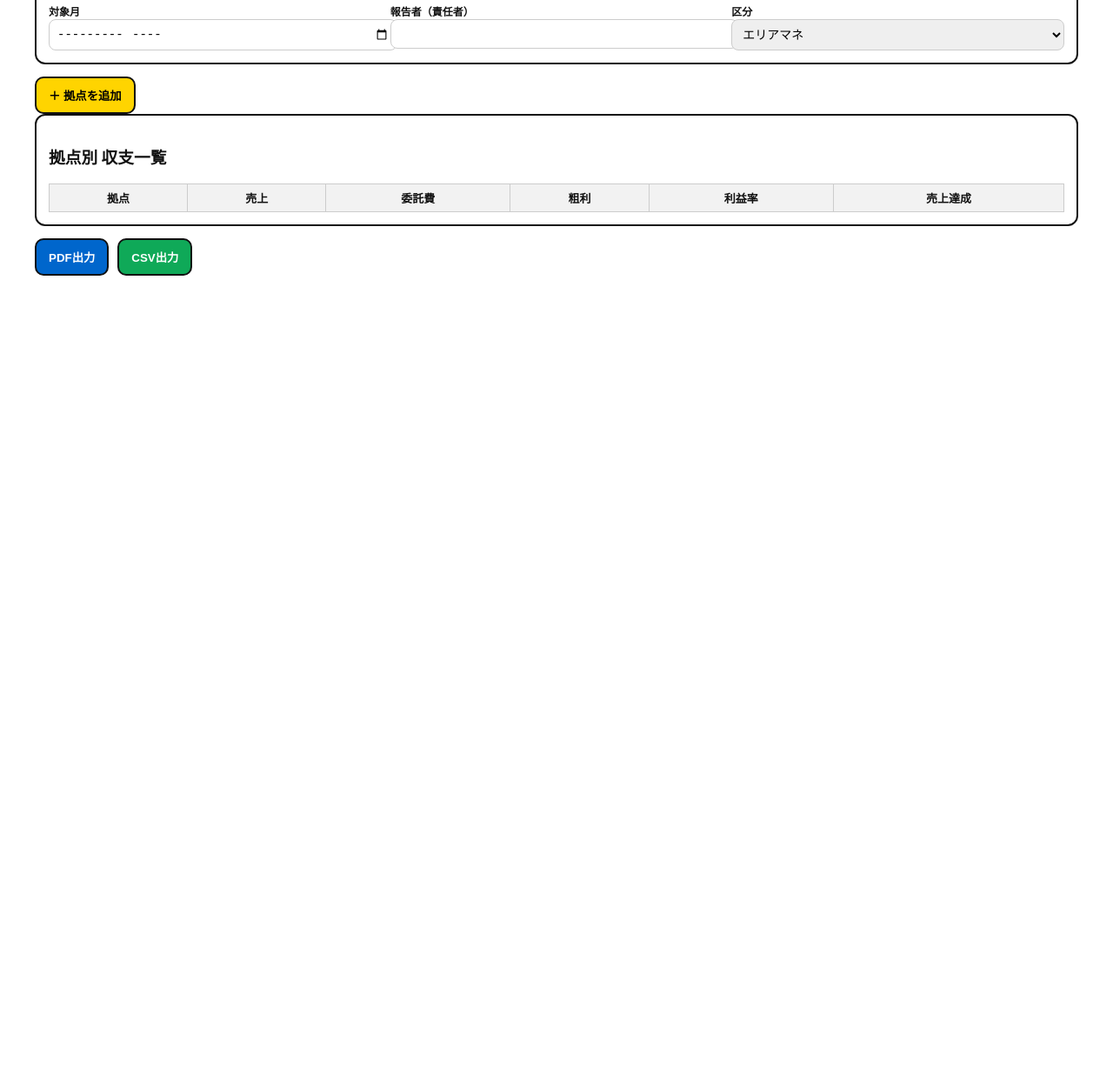
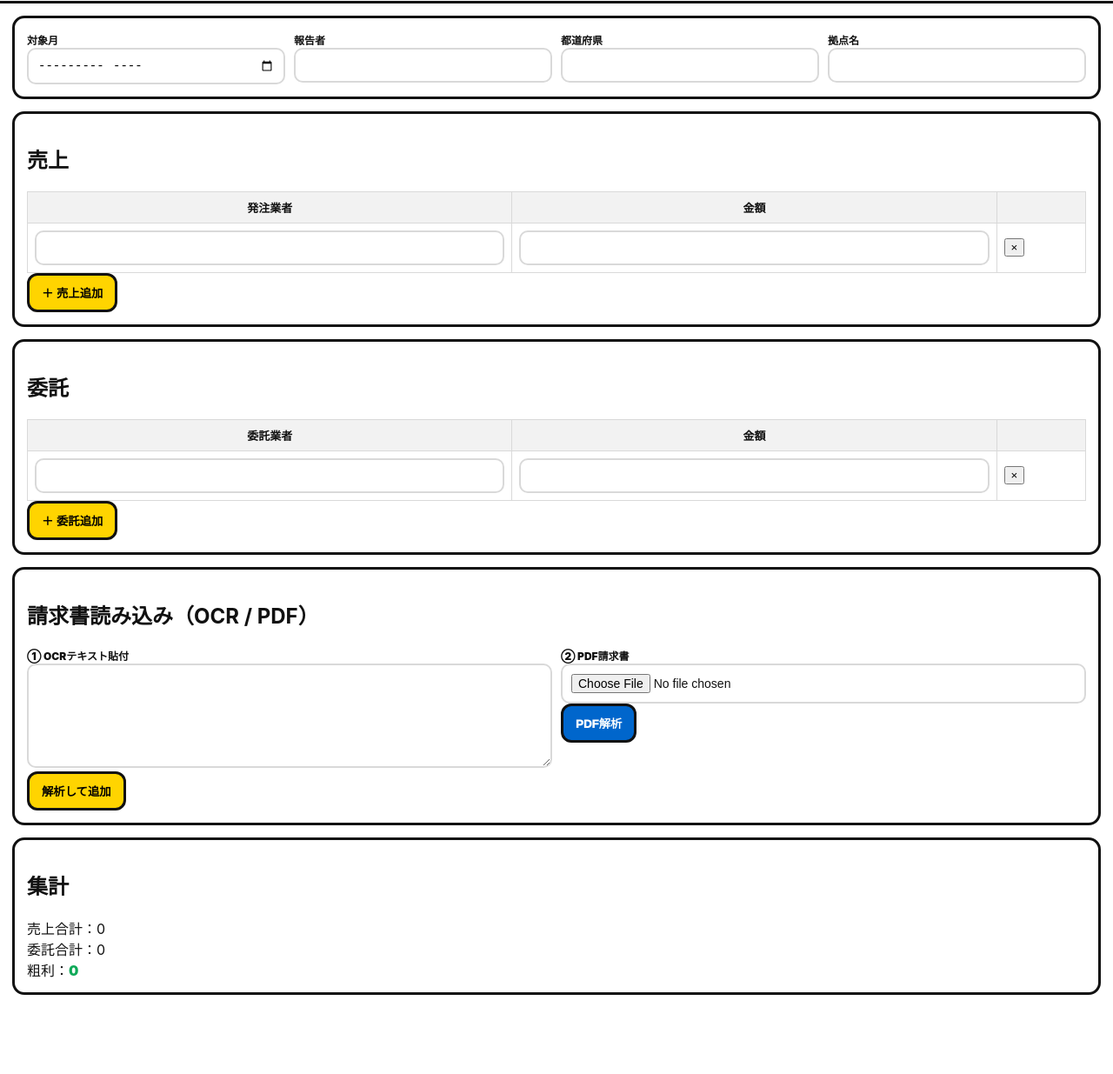
Before and after one commit to ofagroup2020-gif/ofa-uriage-kanri, a plain HTML site: page index.html in a window 1280 px wide. Shown: the part 71-1306 px from the top of the page at 87% size. Before the commit the page ends 800 px from the top, so only its background shows below. Drawn offline with Linux system fonts and the light colour scheme.

Commit message:
Update index.html

```diff
--- a/index.html
+++ b/index.html
@@ -1,253 +1,246 @@
-<!DOCTYPE html>
+<!doctype html>
 <html lang="ja">
 <head>
-<meta charset="UTF-8">
-<meta name="viewport" content="width=device-width, initial-scale=1">
-<title>OFA 拠点別 月次収支管理</title>
+  <meta charset="utf-8" />
+  <meta name="viewport" content="width=device-width,initial-scale=1" />
+  <title>OFA 拠点売上 月次管理（請求書OCR/PDF対応）</title>
+
+  <!-- PDF.js -->
+  <script src="https://cdnjs.cloudflare.com/ajax/libs/pdf.js/4.2.67/pdf.min.js"></script>
 
   <style>
     :root{
+      --yellow:#FFD400;
       --black:#111;
-  --yellow:#FFD400;
       --red:#E60012;
       --green:#0FA958;
       --blue:#0066CC;
-  --border:#ccc;
+      --border:#d9d9d9;
+      --muted:#666;
     }
+    *{box-sizing:border-box}
     body{
       margin:0;
       font-family:-apple-system,BlinkMacSystemFont,"Segoe UI","Noto Sans JP",sans-serif;
       background:#fff;
-  color:var(--black);
+      color:#111;
     }
-.wrap{max-width:1200px;margin:auto;padding:16px 14px 120px}
-h1{margin:0 0 12px;font-size:20px;font-weight:900}
+    .wrap{max-width:1280px;margin:auto;padding:14px 14px 120px}
+
+    /* header */
+    .topbar{
+      position:sticky;top:0;z-index:10;
+      background:#fff;border-bottom:3px solid var(--black);
+      margin:-14px -14px 14px;padding:12px;
+      display:flex;gap:10px;align-items:center;justify-content:space-between;flex-wrap:wrap;
+    }
+    .brand{display:flex;gap:10px;align-items:center}
+    .logo{
+      width:48px;height:48px;border-radius:12px;
+      background:var(--yellow);border:3px solid var(--black);
+      display:grid;place-items:center;font-weight:1000;
+    }
+    h1{margin:0;font-size:18px;font-weight:1000}
+    .sub{font-size:12px;color:var(--muted);font-weight:800}
+
+    .btn{
+      border:3px solid var(--black);
+      border-radius:12px;padding:10px 14px;
+      font-weight:1000;cursor:pointer;background:#f5f5f5;
+    }
+    .btn-yellow{background:var(--yellow)}
+    .btn-blue{background:var(--blue);color:#fff}
+    .btn-green{background:var(--green);color:#fff}
+    .btn-red{background:var(--red);color:#fff}
+
     .card{
-  border:2px solid var(--black);
-  border-radius:12px;
-  padding:14px;
-  margin-bottom:14px;
+      border:3px solid var(--black);
+      border-radius:14px;padding:14px;margin-bottom:14px;
     }
-label{font-size:12px;font-weight:900}
+    label{font-size:12px;font-weight:1000}
     input,select,textarea{
-  width:100%;
-  padding:8px;
-  border-radius:8px;
-  border:1px solid var(--border);
-  font-size:14px;
+      width:100%;padding:10px;border-radius:10px;
+      border:2px solid var(--border);font-size:14px;
     }
-button{
-  padding:10px 14px;
-  border-radius:10px;
-  border:2px solid var(--black);
-  font-weight:900;
-  cursor:pointer;
-}
-.yellow{background:var(--yellow)}
-.green{background:var(--green);color:#fff}
-.red{background:var(--red);color:#fff}
-.blue{background:var(--blue);color:#fff}
-.gray{background:#eee}
-
+    textarea{min-height:120px}
     .row{display:grid;gap:10px}
     @media(min-width:900px){
       .cols2{grid-template-columns:1fr 1fr}
       .cols3{grid-template-columns:1fr 1fr 1fr}
       .cols4{grid-template-columns:1fr 1fr 1fr 1fr}
     }
-
-table{
-  width:100%;
-  border-collapse:collapse;
-  margin-top:8px;
+    table{width:100%;border-collapse:collapse;font-size:13px}
+    th,td{border:1px solid var(--border);padding:8px}
+    th{background:#f2f2f2;font-weight:1000}
+    td.right{text-align:right}
+    .good{color:var(--green);font-weight:1000}
+    .bad{color:var(--red);font-weight:1000}
+    .muted{font-size:12px;color:var(--muted)}
+    @media print{
+      .no-print{display:none}
+      .topbar{display:none}
     }
-th,td{
-  border:1px solid var(--border);
-  padding:6px;
-  font-size:13px;
-}
-th{background:#f2f2f2;font-weight:900}
-.right{text-align:right}
-.left{text-align:left}
-
-.good{color:var(--green);font-weight:900}
-.bad{color:var(--red);font-weight:900}
   </style>
 </head>
 
 <body>
 <div class="wrap">
 
-<h1>OFA 拠点別 月次収支管理</h1>
+  <div class="topbar no-print">
+    <div class="brand">
+      <div class="logo">OFA</div>
+      <div>
+        <h1>OFA 拠点売上 月次管理</h1>
+        <div class="sub">請求書OCR / PDF読込 → 自動入力</div>
+      </div>
+    </div>
+    <div style="display:flex;gap:8px;flex-wrap:wrap">
+      <button class="btn btn-blue" onclick="window.print()">🖨️ PDF</button>
+      <button class="btn btn-green" id="btnCSV">⬇️ CSV</button>
+    </div>
+  </div>
 
   <!-- 基本情報 -->
   <div class="card">
-  <div class="row cols3">
+    <div class="row cols4">
+      <div><label>対象月</label><input type="month" id="month"></div>
+      <div><label>報告者</label><input id="reporter"></div>
+      <div><label>都道府県</label><input id="pref"></div>
+      <div><label>拠点名</label><input id="base"></div>
+    </div>
+  </div>
+
+  <!-- 売上 -->
+  <div class="card">
+    <h2>売上</h2>
+    <table>
+      <thead>
+        <tr><th>発注業者</th><th class="right">金額</th><th></th></tr>
+      </thead>
+      <tbody id="salesBody"></tbody>
+    </table>
+    <button class="btn btn-yellow no-print" onclick="addSale()">＋ 売上追加</button>
+  </div>
+
+  <!-- 委託 -->
+  <div class="card">
+    <h2>委託</h2>
+    <table>
+      <thead>
+        <tr><th>委託業者</th><th class="right">金額</th><th></th></tr>
+      </thead>
+      <tbody id="outBody"></tbody>
+    </table>
+    <button class="btn btn-yellow no-print" onclick="addOut()">＋ 委託追加</button>
+  </div>
+
+  <!-- OCR / PDF -->
+  <div class="card no-print">
+    <h2>請求書読み込み（OCR / PDF）</h2>
+    <div class="row cols2">
       <div>
-      <label>対象月</label>
-      <input type="month" id="month">
+        <label>① OCRテキスト貼付</label>
+        <textarea id="invoiceText"></textarea>
+        <button class="btn btn-yellow" onclick="parseText()">解析して追加</button>
       </div>
       <div>
-      <label>報告者（責任者）</label>
-      <input id="reporter">
-    </div>
-    <div>
-      <label>区分</label>
-      <select id="role">
-        <option>エリアマネ</option>
-        <option>営業</option>
-        <option>フランチャイズ</option>
-      </select>
+        <label>② PDF請求書</label>
+        <input type="file" id="pdfFile" accept="application/pdf">
+        <button class="btn btn-blue" onclick="parsePDF()">PDF解析</button>
       </div>
     </div>
   </div>
 
-<!-- 拠点エリア -->
-<div id="bases"></div>
-
-<button class="yellow" onclick="addBase()">＋ 拠点を追加</button>
-
-<!-- 一覧 -->
+  <!-- 集計 -->
   <div class="card">
-<h3>拠点別 収支一覧</h3>
-<table id="summary">
-<thead>
-<tr>
-<th>拠点</th>
-<th>売上</th>
-<th>委託費</th>
-<th>粗利</th>
-<th>利益率</th>
-<th>売上達成</th>
-</tr>
-</thead>
-<tbody></tbody>
-</table>
-</div>
-
-<div style="display:flex;gap:10px;flex-wrap:wrap">
-<button class="blue" onclick="window.print()">PDF出力</button>
-<button class="green" onclick="exportCSV()">CSV出力</button>
+    <h2>集計</h2>
+    <div>売上合計：<span id="sumSales">0</span></div>
+    <div>委託合計：<span id="sumOut">0</span></div>
+    <div>粗利：<span id="sumGross" class="good">0</span></div>
   </div>
 
 </div>
 
 <script>
-function yen(n){return (Number(n)||0).toLocaleString("ja-JP")}
+const sales=[], outs=[];
+const salesBody=document.getElementById("salesBody");
+const outBody=document.getElementById("outBody");
 
-function addBase(){
-  const id=Date.now()
-  const div=document.createElement("div")
-  div.className="card"
-  div.dataset.id=id
-  div.innerHTML=`
-  <h3>拠点</h3>
-  <div class="row cols3">
-    <div><label>都道府県</label><input class="pref"></div>
-    <div><label>拠点名</label><input class="name"></div>
-    <div><label>売上目標（税抜）</label><input class="target"></div>
-  </div>
+function yen(n){return (Number(n)||0).toLocaleString("ja-JP");}
 
-  <h4>売上（発注業者）</h4>
-  <table class="sales">
-    <tr><th>業者名</th><th>金額</th><th>個建</th><th>人数</th><th>個数</th><th></th></tr>
-  </table>
-  <button onclick="addSale(this)">＋ 売上追加</button>
+function addSale(v="",a=""){
+  sales.push({client:v, amount:a});
+  render();
+}
+function addOut(v="",a=""){
+  outs.push({vendor:v, amount:a});
+  render();
+}
+function render(){
+  salesBody.innerHTML="";
+  outBody.innerHTML="";
+  let s=0,o=0;
+  sales.forEach((r,i)=>{
+    s+=Number(r.amount)||0;
+    salesBody.innerHTML+=`<tr>
+      <td><input value="${r.client}" oninput="sales[${i}].client=this.value"></td>
+      <td class="right"><input value="${r.amount}" oninput="sales[${i}].amount=this.value;render()"></td>
+      <td><button onclick="sales.splice(${i},1);render()">×</button></td>
+    </tr>`;
+  });
+  outs.forEach((r,i)=>{
+    o+=Number(r.amount)||0;
+    outBody.innerHTML+=`<tr>
+      <td><input value="${r.vendor}" oninput="outs[${i}].vendor=this.value"></td>
+      <td class="right"><input value="${r.amount}" oninput="outs[${i}].amount=this.value;render()"></td>
+      <td><button onclick="outs.splice(${i},1);render()">×</button></td>
+    </tr>`;
+  });
+  document.getElementById("sumSales").textContent=yen(s);
+  document.getElementById("sumOut").textContent=yen(o);
+  document.getElementById("sumGross").textContent=yen(s-o);
+  document.getElementById("sumGross").className=(s-o)>=0?"good":"bad";
+}
+addSale();addOut();
 
-  <h4>委託</h4>
-  <table class="outs">
-    <tr><th>業者</th><th>地域</th><th>個数</th><th>単価</th><th>金額</th><th></th></tr>
-  </table>
-  <button onclick="addOut(this)">＋ 委託追加</button>
-
-  <h4>目標・コメント</h4>
-  <textarea class="comment" placeholder="戦略・反省・次月アクション"></textarea>
-
-  <h4>集計</h4>
-  <div class="row cols4">
-    <div>売上：<span class="sSales">0</span></div>
-    <div>委託：<span class="sOut">0</span></div>
-    <div>粗利：<span class="sGross">0</span></div>
-    <div>達成率：<span class="sRate">0%</span></div>
-  </div>
-  `
-  document.getElementById("bases").appendChild(div)
+function parseText(){
+  const t=document.getElementById("invoiceText").value;
+  if(!t) return;
+  const nums=t.match(/\d{1,3}(?:,\d{3})+/g);
+  if(!nums) return;
+  const amount=Number(nums[0].replace(/,/g,""));
+  if(t.includes("委託")||t.includes("支払")){
+    addOut("",amount);
+  }else{
+    addSale("",amount);
+  }
 }
 
-function addSale(btn){
-  const tr=document.createElement("tr")
-  tr.innerHTML=`
-  <td><input></td>
-  <td><input class="amt"></td>
-  <td><input type="checkbox" class="koken"></td>
-  <td><input class="people"></td>
-  <td><input class="qty"></td>
-  <td><button onclick="this.closest('tr').remove();calc()">×</button></td>`
-  btn.previousElementSibling.appendChild(tr)
-  tr.querySelectorAll("input").forEach(i=>i.oninput=calc)
+async function parsePDF(){
+  const f=document.getElementById("pdfFile").files[0];
+  if(!f) return;
+  const buf=await f.arrayBuffer();
+  const pdf=await pdfjsLib.getDocument({data:buf}).promise;
+  let text="";
+  for(let i=1;i<=pdf.numPages;i++){
+    const p=await pdf.getPage(i);
+    const c=await p.getTextContent();
+    text+=c.items.map(it=>it.str).join(" ");
+  }
+  document.getElementById("invoiceText").value=text;
+  parseText();
 }
 
-function addOut(btn){
-  const tr=document.createElement("tr")
-  tr.innerHTML=`
-  <td><input></td>
-  <td><input></td>
-  <td><input class="qty"></td>
-  <td><input class="price"></td>
-  <td class="sum">0</td>
-  <td><button onclick="this.closest('tr').remove();calc()">×</button></td>`
-  btn.previousElementSibling.appendChild(tr)
-  tr.querySelectorAll("input").forEach(i=>i.oninput=calc)
-}
-
-function calc(){
-  const rows=document.querySelectorAll("#bases .card")
-  const sumBody=document.querySelector("#summary tbody")
-  sumBody.innerHTML=""
-  rows.forEach(b=>{
-    let sales=0,outs=0
-    b.querySelectorAll(".sales .amt").forEach(i=>sales+=+i.value||0)
-    b.querySelectorAll(".outs tr").forEach(tr=>{
-      const q=+tr.querySelector(".qty")?.value||0
-      const p=+tr.querySelector(".price")?.value||0
-      const s=q*p
-      tr.querySelector(".sum").textContent=yen(s)
-      outs+=s
-    })
-    const gross=sales-outs
-    const target=+b.querySelector(".target").value||0
-    const rate=target?Math.round(sales/target*100):0
-
-    b.querySelector(".sSales").textContent=yen(sales)
-    b.querySelector(".sOut").textContent=yen(outs)
-    b.querySelector(".sGross").textContent=yen(gross)
-    b.querySelector(".sRate").textContent=rate+"%"
-
-    const tr=document.createElement("tr")
-    tr.innerHTML=`
-    <td>${b.querySelector(".name").value}</td>
-    <td class="right">${yen(sales)}</td>
-    <td class="right">${yen(outs)}</td>
-    <td class="right ${gross>=0?"good":"bad"}">${yen(gross)}</td>
-    <td class="right">${Math.round(gross/sales*100)||0}%</td>
-    <td class="right ${rate>=100?"good":"bad"}">${rate}%</td>`
-    sumBody.appendChild(tr)
-  })
-}
-
-document.addEventListener("input",calc)
-
-function exportCSV(){
-  let csv="拠点,売上,委託,粗利\n"
-  document.querySelectorAll("#summary tbody tr").forEach(tr=>{
-    csv+=Array.from(tr.children).map(td=>td.textContent.replace(/,/g,"")).join(",")+"\n"
-  })
-  const blob=new Blob([csv],{type:"text/csv"})
-  const a=document.createElement("a")
-  a.href=URL.createObjectURL(blob)
-  a.download="ofa_拠点別収支.csv"
-  a.click()
-}
+document.getElementById("btnCSV").onclick=()=>{
+  let csv="type,name,amount\n";
+  sales.forEach(r=>csv+=`sales,${r.client},${r.amount}\n`);
+  outs.forEach(r=>csv+=`out,${r.vendor},${r.amount}\n`);
+  const b=new Blob([csv],{type:"text/csv"});
+  const a=document.createElement("a");
+  a.href=URL.createObjectURL(b);
+  a.download="ofa_monthly.csv";
+  a.click();
+};
 </script>
 
 </body>
```
Lines whose indentation alone changed are shown as unchanged.
